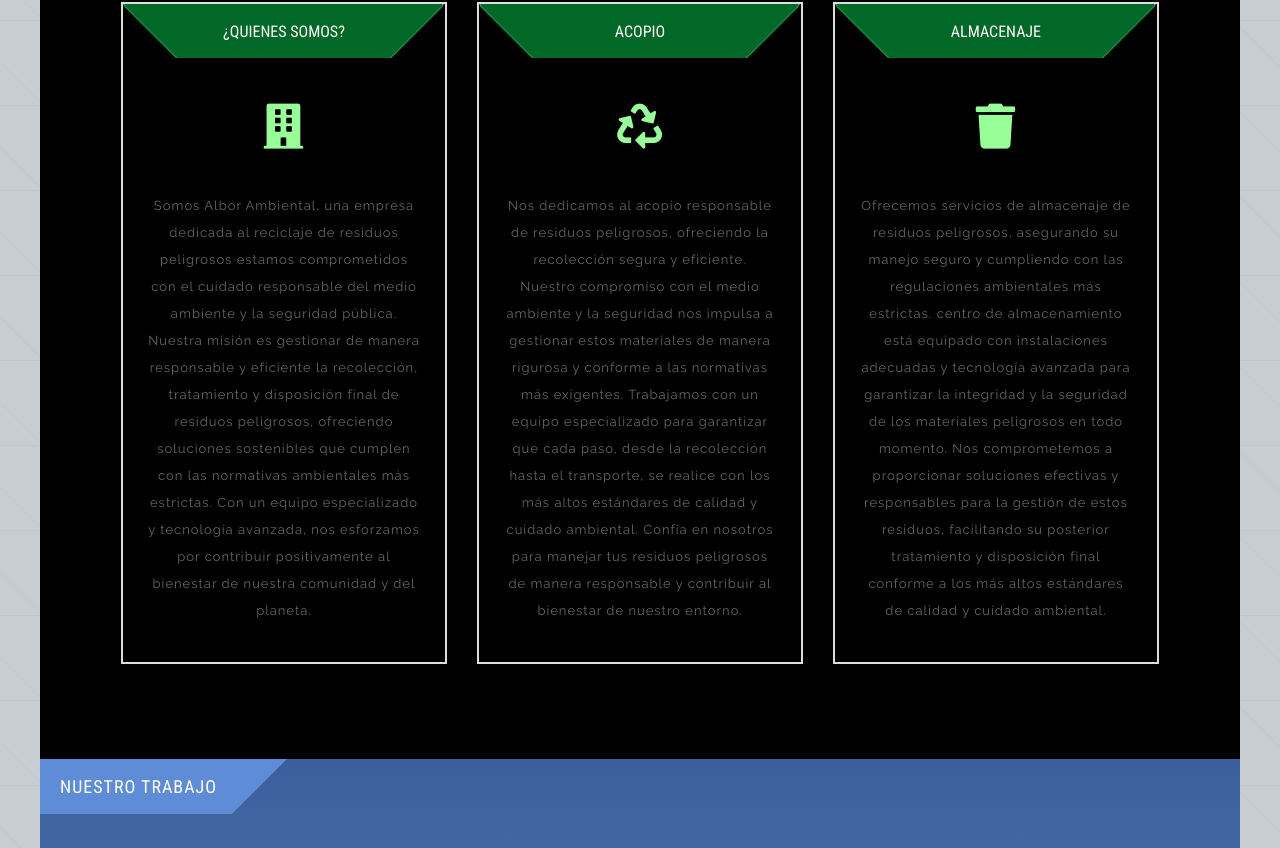
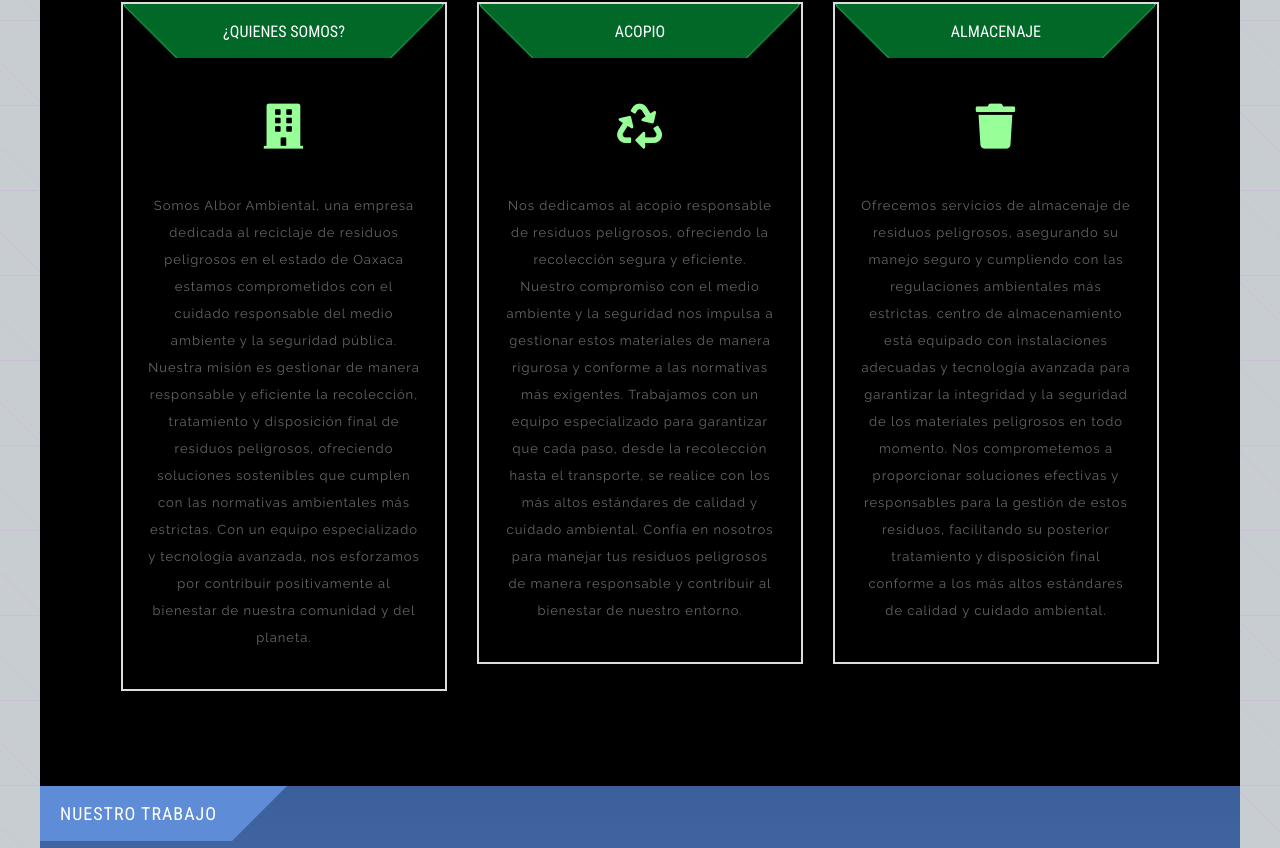
Before and after one commit to arnoldboyy/albor_ambiental, a plain HTML site: page index.html in a window 1280 px wide. Shown: the part 618-1466 px from the top of the page. Drawn offline with Linux system fonts and the light colour scheme; some packages are replaced by stand-ins of ours.

Commit message:
Update index.html

```diff
--- a/index.html
+++ b/index.html
@@ -77,7 +77,7 @@
 							<i class="fas fa-building"></i>
 						</div>
 						<div class="service-text">
-							<p>Somos Albor Ambiental, una empresa dedicada al reciclaje de residuos peligrosos estamos comprometidos con el cuidado responsable del medio ambiente y la seguridad pública. Nuestra misión es gestionar de manera responsable y eficiente la recolección, tratamiento y disposición final de residuos peligrosos, ofreciendo soluciones sostenibles que cumplen con las normativas ambientales más estrictas. Con un equipo especializado y tecnología avanzada, nos esforzamos por contribuir positivamente al bienestar de nuestra comunidad y del planeta.</p>
+							<p>Somos Albor Ambiental, una empresa dedicada al reciclaje de residuos peligrosos en el estado de Oaxaca estamos comprometidos con el cuidado responsable del medio ambiente y la seguridad pública. Nuestra misión es gestionar de manera responsable y eficiente la recolección, tratamiento y disposición final de residuos peligrosos, ofreciendo soluciones sostenibles que cumplen con las normativas ambientales más estrictas. Con un equipo especializado y tecnología avanzada, nos esforzamos por contribuir positivamente al bienestar de nuestra comunidad y del planeta.</p>
 						</div>
 					</article>
 				</div>
```
